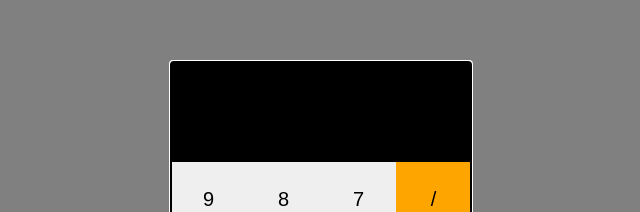
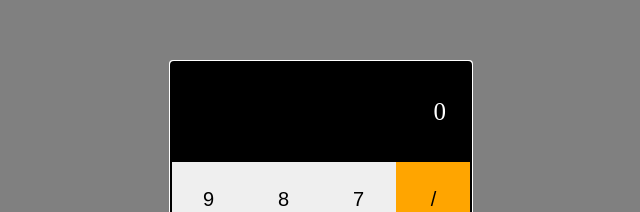
Before and after one commit to rcamach7/calculator, a React (Create React App) app: page / in a window 1280 px wide. Shown: the part 126-338 px from the top of the page, without its empty margins (319-959 px from the left). Built offline with nearby package versions, Linux system fonts and the light colour scheme.

Commit message:
popuate state throughout components

```diff
--- a/src/Calculator.tsx
+++ b/src/Calculator.tsx
@@ -1,8 +1,9 @@
-import React, { useState } from "react";
+import React, { useEffect, useState } from "react";
 import styled from "styled-components";
 import Screen from "./components/Screen";
 import { Inputs } from "./components/Inputs";
 import { Clear } from "./components/Clear";
+import { CalcState } from "./models";
 
 const Backdrop = styled.div`
   height: 100vh;
@@ -22,20 +23,30 @@ const CalculatorWrapper = styled.div`
   outline: auto;
 `;
 
-interface CalcState {
-  value: number;
-  operations: string[];
-}
-
 function Calculator() {
   const [state, setState] = useState<CalcState>({ value: 0, operations: [] });
+
+  const clear = () => setState({ value: 0, operations: [] });
+
+  const addOperation = (operation: string) => {
+    setState((state) => {
+      let operations = [...state.operations];
+      operations.push(operation);
+
+      return { ...state, operations };
+    });
+  };
+
+  useEffect(() => {
+    console.log(state.operations);
+  }, [state.operations]);
 
   return (
     <Backdrop>
       <CalculatorWrapper>
-        <Screen />
-        <Inputs />
-        <Clear />
+        <Screen state={state} />
+        <Inputs addOperation={addOperation} />
+        <Clear clear={clear} />
       </CalculatorWrapper>
     </Backdrop>
   );
--- a/src/components/Button.tsx
+++ b/src/components/Button.tsx
@@ -1,7 +1,8 @@
+import { FC } from "react";
 import styled from "styled-components";
 
-const ButtonWrapper = styled.button<{ operator: boolean }>`
-  background-color: ${(props) => (props.operator ? "orange" : "")};
+const ButtonWrapper = styled.button<{ $operator: boolean }>`
+  background-color: ${(props) => (props.$operator ? "orange" : "")};
   width: 75px;
   height: 75px;
 
@@ -11,12 +12,16 @@ const ButtonWrapper = styled.button<{ operator: boolean }>`
   border: none;
 `;
 
-export const Button = ({
-  value,
-  operator,
-}: {
+interface Props {
   value: string;
   operator: boolean;
-}) => {
-  return <ButtonWrapper operator={operator}>{value}</ButtonWrapper>;
+  addOperation: (operation: string) => void;
+}
+
+export const Button: FC<Props> = ({ value, operator, addOperation }) => {
+  return (
+    <ButtonWrapper $operator={operator} onClick={() => addOperation(value)}>
+      {value}
+    </ButtonWrapper>
+  );
 };
--- a/src/components/Clear.tsx
+++ b/src/components/Clear.tsx
@@ -1,4 +1,4 @@
-import React from "react";
+import { FC } from "react";
 import styled from "styled-components";
 
 const ClearWrapper = styled.button`
@@ -16,6 +16,10 @@ const ClearWrapper = styled.button`
   align-items: center;
 `;
 
-export const Clear = () => {
-  return <ClearWrapper>Clear</ClearWrapper>;
+interface Props {
+  clear: () => void;
+}
+
+export const Clear: FC<Props> = ({ clear }) => {
+  return <ClearWrapper onClick={() => clear()}>Clear</ClearWrapper>;
 };
--- a/src/components/Inputs.tsx
+++ b/src/components/Inputs.tsx
@@ -1,4 +1,4 @@
-import React from "react";
+import { FC } from "react";
 import styled from "styled-components";
 import { Button } from "./Button";
 
@@ -20,17 +20,35 @@ const InputWrapper = styled.div`
   }
 `;
 
-export const Inputs = () => {
+interface Props {
+  addOperation: (operation: string) => void;
+}
+
+export const Inputs: FC<Props> = ({ addOperation }) => {
   return (
     <InputWrapper>
       <div className="inputs">
         {buttons.map((value, i) => {
-          return <Button key={value + i} value={value} operator={false} />;
+          return (
+            <Button
+              key={value + i}
+              addOperation={addOperation}
+              value={value}
+              operator={false}
+            />
+          );
         })}
       </div>
       <div className="operators">
         {operators.map((value, i) => {
-          return <Button key={value + i} value={value} operator={true} />;
+          return (
+            <Button
+              key={value + i}
+              addOperation={addOperation}
+              value={value}
+              operator={true}
+            />
+          );
         })}
       </div>
     </InputWrapper>
--- a/src/components/Screen.tsx
+++ b/src/components/Screen.tsx
@@ -1,13 +1,33 @@
+import { FC } from "react";
 import styled from "styled-components";
+import { CalcState } from "../models";
 
 const ScreenWrapper = styled.div`
   height: 100px;
   width: 100%;
+
+  font-size: 25px;
+  color: white;
   background-color: black;
+
+  display: flex;
+  align-items: center;
+  justify-content: right;
+  p {
+    padding-right: 25px;
+  }
 `;
 
-const Screen = () => {
-  return <ScreenWrapper></ScreenWrapper>;
+interface Props {
+  state: CalcState;
+}
+
+const Screen: FC<Props> = ({ state }) => {
+  return (
+    <ScreenWrapper>
+      <p>{state.value}</p>
+    </ScreenWrapper>
+  );
 };
 
 export default Screen;
--- /dev/null
+++ b/src/models.ts
@@ -0,0 +1,4 @@
+export interface CalcState {
+  value: number;
+  operations: string[];
+}
```
